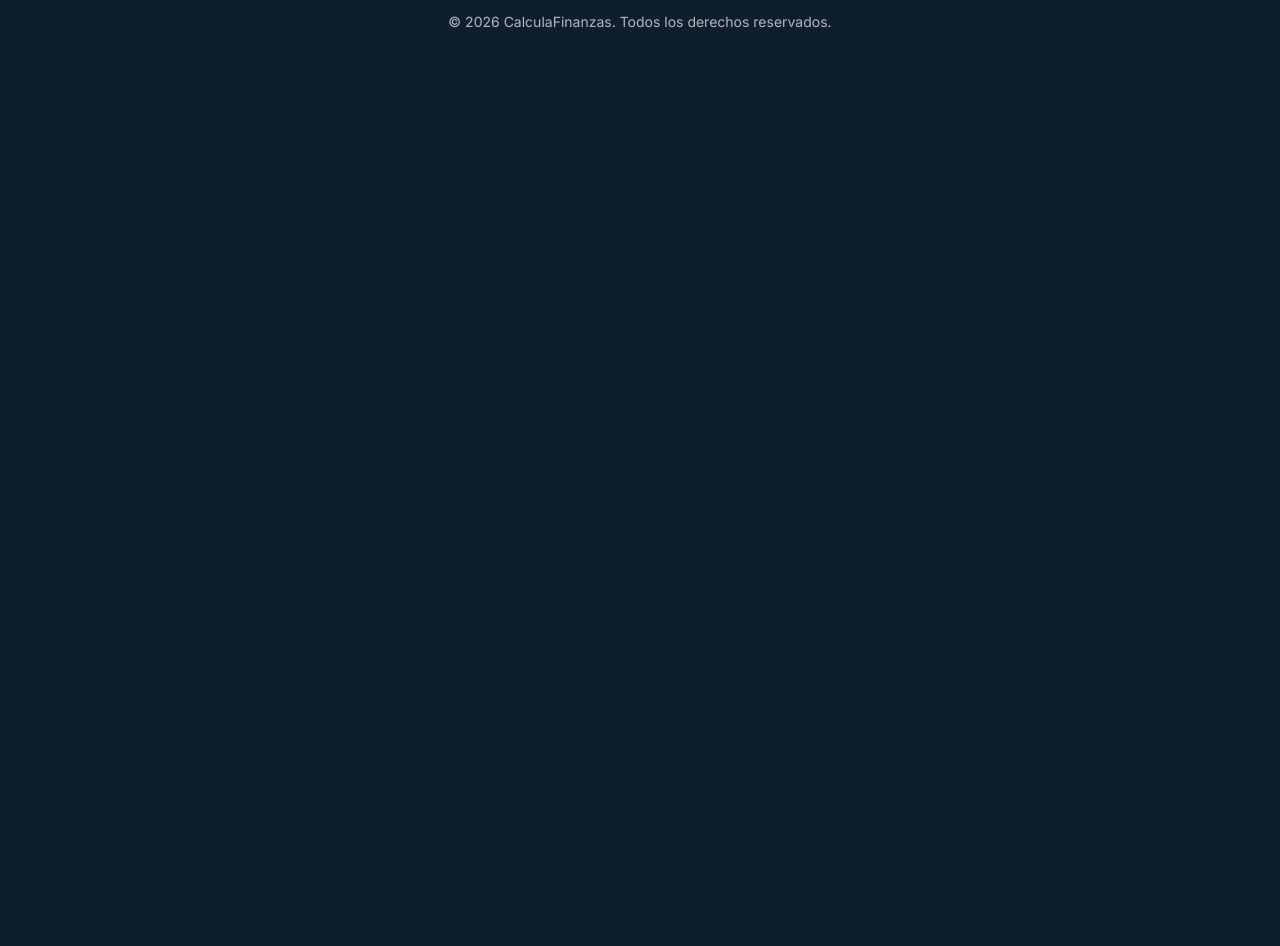
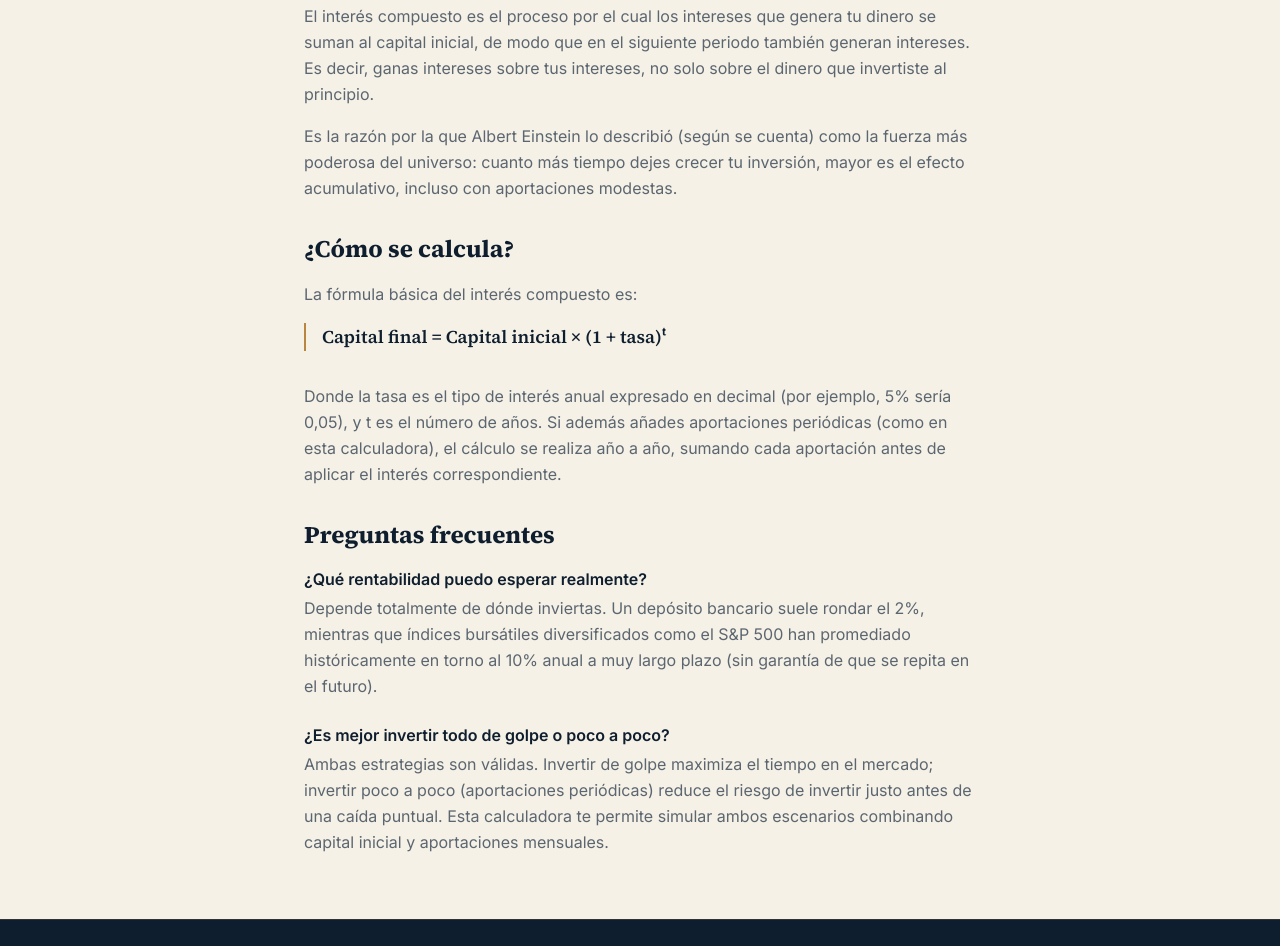
Before and after one commit to JMORII/calculadoras-financieras, a Next.js app: page /calculadoras/interes-compuesto in a window 1280 px wide. Shown: the part 1026-1972 px from the top of the page. Before the commit the page ends 1082 px from the top, so only its background shows below. Built offline with nearby package versions, Linux system fonts and the light colour scheme.

Commit message:
textos explicativos

```diff
--- a/src/app/calculadoras/hipoteca/page.tsx
+++ b/src/app/calculadoras/hipoteca/page.tsx
@@ -17,6 +17,66 @@ export default function HipotecaPage() {
       </div>
 
       <MortgageCalculator />
+
+      <article className="mt-16 w-full max-w-2xl text-piedra">
+        <h2 className="mb-4 font-serif text-2xl font-bold text-tinta">
+          ¿Cómo se calcula la cuota de una hipoteca?
+        </h2>
+        <p className="mb-4 leading-relaxed">
+          La mayoría de hipotecas en España usan el sistema de{" "}
+          <strong>cuota fija</strong> (también llamado sistema francés):
+          pagas la misma cantidad cada mes durante toda la vida del
+          préstamo, aunque la proporción entre intereses y capital
+          amortizado cambia con el tiempo.
+        </p>
+        <p className="mb-8 leading-relaxed">
+          Al principio, la mayor parte de tu cuota paga intereses; hacia el
+          final del préstamo, la mayor parte amortiza capital real. Esta
+          calculadora te muestra ese desglose año a año, tanto en la tabla
+          como en el gráfico.
+        </p>
+
+        <h2 className="mb-4 font-serif text-2xl font-bold text-tinta">
+          Hipoteca fija vs. variable
+        </h2>
+        <p className="mb-8 leading-relaxed">
+          En una <strong>hipoteca fija</strong>, el tipo de interés no
+          cambia durante toda la duración del préstamo: sabes exactamente
+          cuánto pagarás cada mes desde el primer día. En una{" "}
+          <strong>hipoteca variable</strong>, el tipo se revisa
+          periódicamente (normalmente cada 6 o 12 meses) en función del
+          Euríbor más un diferencial fijado por el banco, por lo que tu
+          cuota puede subir o bajar con el tiempo.
+        </p>
+
+        <h2 className="mb-4 font-serif text-2xl font-bold text-tinta">
+          Preguntas frecuentes
+        </h2>
+        <div className="space-y-6">
+          <div>
+            <h3 className="mb-1 font-semibold text-tinta">
+              ¿Qué plazo de hipoteca es más recomendable?
+            </h3>
+            <p className="leading-relaxed">
+              A mayor plazo, menor cuota mensual, pero mayor coste total en
+              intereses pagados a lo largo de la vida del préstamo. A menor
+              plazo, ocurre lo contrario: cuota más alta, pero menos
+              intereses totales. Esta calculadora te permite comparar
+              distintos plazos fácilmente.
+            </p>
+          </div>
+          <div>
+            <h3 className="mb-1 font-semibold text-tinta">
+              ¿Cuánto debería suponer la hipoteca de mis ingresos?
+            </h3>
+            <p className="leading-relaxed">
+              La recomendación general es que la cuota mensual no supere el
+              30-35% de tus ingresos netos mensuales, para mantener un
+              margen financiero saludable.
+            </p>
+          </div>
+        </div>
+      </article>
     </main>
   );
 }
--- a/src/app/calculadoras/interes-compuesto/page.tsx
+++ b/src/app/calculadoras/interes-compuesto/page.tsx
@@ -17,6 +17,73 @@ export default function InteresCompuestoPage() {
       </div>
 
       <CompoundInterestCalculator />
+
+      <article className="mt-16 w-full max-w-2xl text-piedra">
+        <h2 className="mb-4 font-serif text-2xl font-bold text-tinta">
+          ¿Qué es el interés compuesto?
+        </h2>
+        <p className="mb-4 leading-relaxed">
+          El interés compuesto es el proceso por el cual los intereses que
+          genera tu dinero se suman al capital inicial, de modo que en el
+          siguiente periodo también generan intereses. Es decir, ganas
+          intereses sobre tus intereses, no solo sobre el dinero que
+          invertiste al principio.
+        </p>
+        <p className="mb-8 leading-relaxed">
+          Es la razón por la que Albert Einstein lo describió (según se
+          cuenta) como la fuerza más poderosa del universo: cuanto más
+          tiempo dejes crecer tu inversión, mayor es el efecto acumulativo,
+          incluso con aportaciones modestas.
+        </p>
+
+        <h2 className="mb-4 font-serif text-2xl font-bold text-tinta">
+          ¿Cómo se calcula?
+        </h2>
+        <p className="mb-4 leading-relaxed">
+          La fórmula básica del interés compuesto es:
+        </p>
+        <p className="mb-8 border-l-2 border-cobre pl-4 font-serif text-lg text-tinta">
+          Capital final = Capital inicial × (1 + tasa)ᵗ
+        </p>
+        <p className="mb-8 leading-relaxed">
+          Donde la tasa es el tipo de interés anual expresado en decimal
+          (por ejemplo, 5% sería 0,05), y t es el número de años. Si además
+          añades aportaciones periódicas (como en esta calculadora), el
+          cálculo se realiza año a año, sumando cada aportación antes de
+          aplicar el interés correspondiente.
+        </p>
+
+        <h2 className="mb-4 font-serif text-2xl font-bold text-tinta">
+          Preguntas frecuentes
+        </h2>
+        <div className="space-y-6">
+          <div>
+            <h3 className="mb-1 font-semibold text-tinta">
+              ¿Qué rentabilidad puedo esperar realmente?
+            </h3>
+            <p className="leading-relaxed">
+              Depende totalmente de dónde inviertas. Un depósito bancario
+              suele rondar el 2%, mientras que índices bursátiles
+              diversificados como el S&P 500 han promediado históricamente
+              en torno al 10% anual a muy largo plazo (sin garantía de que
+              se repita en el futuro).
+            </p>
+          </div>
+          <div>
+            <h3 className="mb-1 font-semibold text-tinta">
+              ¿Es mejor invertir todo de golpe o poco a poco?
+            </h3>
+            <p className="leading-relaxed">
+              Ambas estrategias son válidas. Invertir de golpe maximiza el
+              tiempo en el mercado; invertir poco a poco (aportaciones
+              periódicas) reduce el riesgo de invertir justo antes de una
+              caída puntual. Esta calculadora te permite simular ambos
+              escenarios combinando capital inicial y aportaciones
+              mensuales.
+            </p>
+          </div>
+        </div>
+      </article>
     </main>
   );
 }
--- a/src/app/calculadoras/sueldo-neto/page.tsx
+++ b/src/app/calculadoras/sueldo-neto/page.tsx
@@ -17,6 +17,64 @@ export default function SueldoNetoPage() {
       </div>
 
       <SalaryCalculator />
+
+      <article className="mt-16 w-full max-w-2xl text-piedra">
+        <h2 className="mb-4 font-serif text-2xl font-bold text-tinta">
+          ¿Por qué mi sueldo neto es menor que el bruto?
+        </h2>
+        <p className="mb-4 leading-relaxed">
+          El salario bruto es la cantidad total que figura en tu contrato,
+          antes de cualquier descuento. De ahí se restan dos conceptos
+          principales: la <strong>cotización a la Seguridad Social</strong>{" "}
+          (que financia tu futura pensión, sanidad y prestaciones), y la{" "}
+          <strong>retención de IRPF</strong> (un adelanto del impuesto sobre
+          la renta que pagarás ese año).
+        </p>
+        <p className="mb-8 leading-relaxed">
+          Lo que queda después de estos descuentos es tu salario neto: el
+          dinero que realmente ingresas en tu cuenta cada mes.
+        </p>
+
+        <h2 className="mb-4 font-serif text-2xl font-bold text-tinta">
+          ¿Por qué el IRPF no es un porcentaje fijo?
+        </h2>
+        <p className="mb-8 leading-relaxed">
+          El IRPF en España es <strong>progresivo</strong>: no se aplica un
+          único porcentaje sobre todo tu sueldo, sino que tu salario se
+          divide en tramos, y cada tramo tributa a un tipo distinto (más
+          alto cuanto mayor es el tramo). Por eso, dos personas con sueldos
+          parecidos pero no idénticos pueden tener una retención
+          bastante distinta.
+        </p>
+
+        <h2 className="mb-4 font-serif text-2xl font-bold text-tinta">
+          Preguntas frecuentes
+        </h2>
+        <div className="space-y-6">
+          <div>
+            <h3 className="mb-1 font-semibold text-tinta">
+              ¿Qué diferencia hay entre 12 y 14 pagas?
+            </h3>
+            <p className="leading-relaxed">
+              Con 12 pagas, tu salario anual se reparte en 12 meses iguales.
+              Con 14 pagas, se reparte en 12 meses normales más dos "pagas
+              extra" (normalmente en verano y en Navidad). El salario anual
+              total es el mismo, pero el importe mensual varía.
+            </p>
+          </div>
+          <div>
+            <h3 className="mb-1 font-semibold text-tinta">
+              ¿Este resultado es exacto?
+            </h3>
+            <p className="leading-relaxed">
+              Es una estimación orientativa. La retención real de IRPF
+              depende también de tu comunidad autónoma, situación familiar,
+              tipo de contrato y otras circunstancias personales que un
+              cálculo genérico no puede tener en cuenta.
+            </p>
+          </div>
+        </div>
+      </article>
     </main>
   );
 }
```
